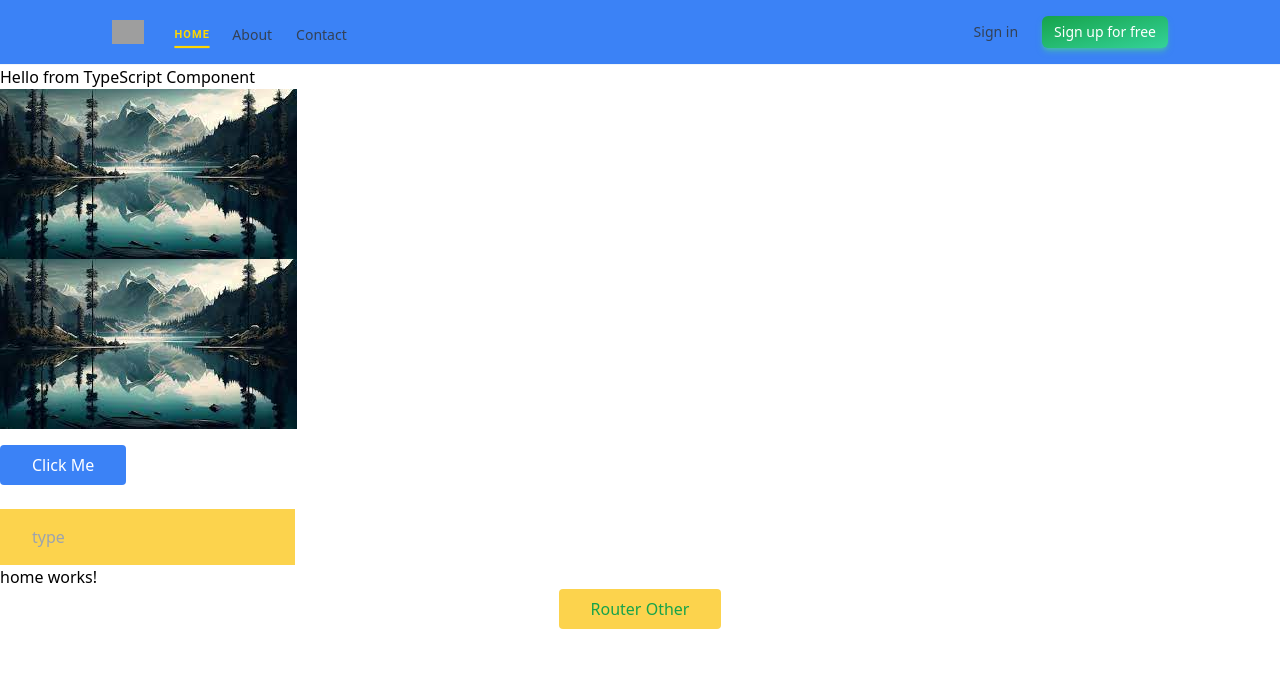
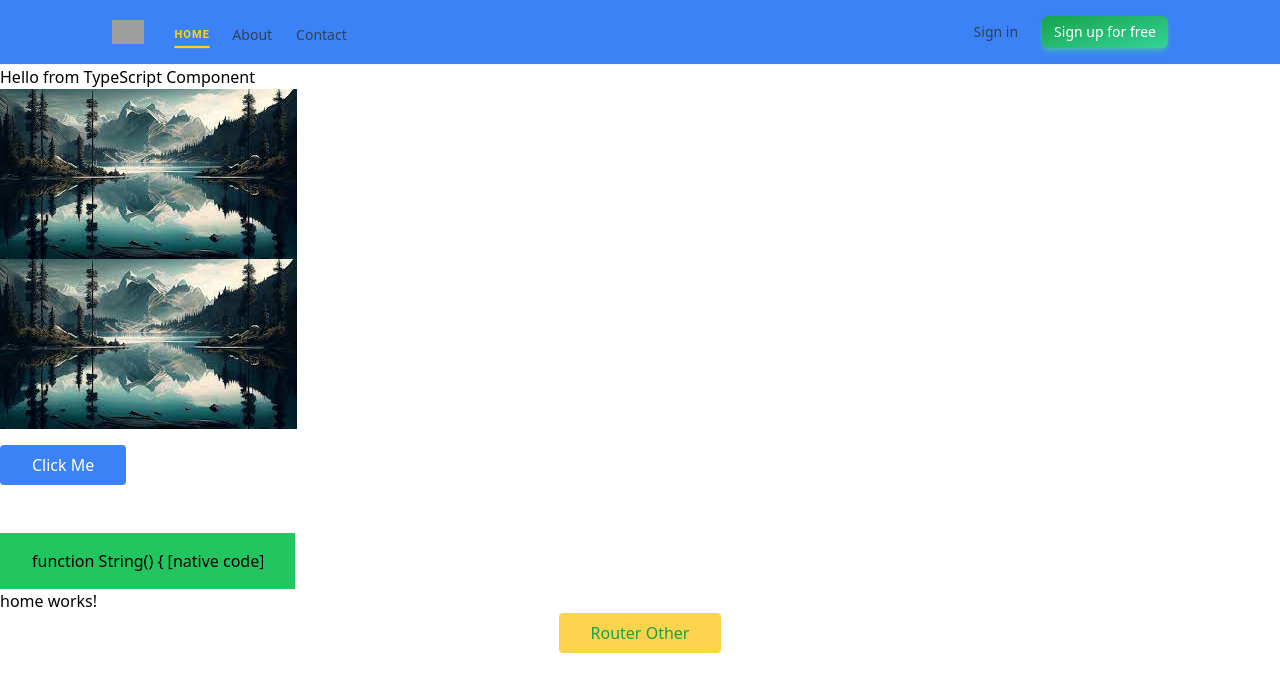
Before and after one commit to DushanMalind/Angular-Learning, an Angular app: page /home in a window 1280 px wide. Shown: the top 692 px of the page. Built offline with nearby package versions, Linux system fonts and the light colour scheme; grey boxes are pictures that could not be loaded.

Commit message:
Two way Data binding-

```diff
--- a/src/app/app.component.html
+++ b/src/app/app.component.html
@@ -358,7 +358,15 @@
         (click)="onClick($event)">Click Me</button>
 
 
-<input placeholder="type" class="mt-6 bg-amber-300 px-8 py-4" type="text" (keyup)="onkeyup($event)">
+<!--<input placeholder="type" class="mt-6 bg-amber-300 px-8 py-4" type="text" (keyup.enter)="onkeyup($event)">-->
+
+
+<!--<input placeholder="type" class="mt-6 bg-blue-500 px-8 py-4" type="text" (keyup.enter)="onkeyup(username.value)" #username>-->
+
+<br>
+
+<!--Two way Data binding-->
+<input placeholder="type" class="mt-6 bg-green-500 px-8 py-4" type="text" [(ngModel)]="userName"  (keyup.enter)=" onkeyup()">
 
 <router-outlet></router-outlet>
 
--- a/src/app/app.component.ts
+++ b/src/app/app.component.ts
@@ -5,11 +5,12 @@ import {MainComponent} from "./main/main.component";
 import {NavbarComponent} from "./navbar/navbar.component";
 import {HomeComponent} from "./home/home.component";
 import {PostComponent} from "./post/post.component";
+import {FormsModule} from "@angular/forms";
 
 @Component({
   selector: 'app-root',
   standalone: true,
-  imports: [RouterOutlet, NavbarComponent, PostComponent],
+  imports: [RouterOutlet, NavbarComponent, PostComponent, FormsModule],
 
   templateUrl: './app.component.html',
   styleUrl: './app.component.css'
@@ -26,13 +27,31 @@ export class AppComponent {
     console.log('click');
   }
 
+/*
   onkeyup($event: any){
-    /*console.log($event);
-    console.log($event.target.value);*/
-    console.log($event.keyCode);
+    /!*console.log($event);
+    console.log($event.target.value);*!/
+
+    /!*console.log($event.keyCode);
 
     if ($event.keyCode === 13){
       console.log('enter');
-    }
+    }*!/
+
+    console.log("Enter Key Pressed");
   }
+*/
+
+
+
+ /* onkeyup(username: any){
+    console.log(username);
+  }*/
+
+  userName=String;
+
+  onkeyup(){
+    console.log(this.userName);
+  }
+
 }
```
